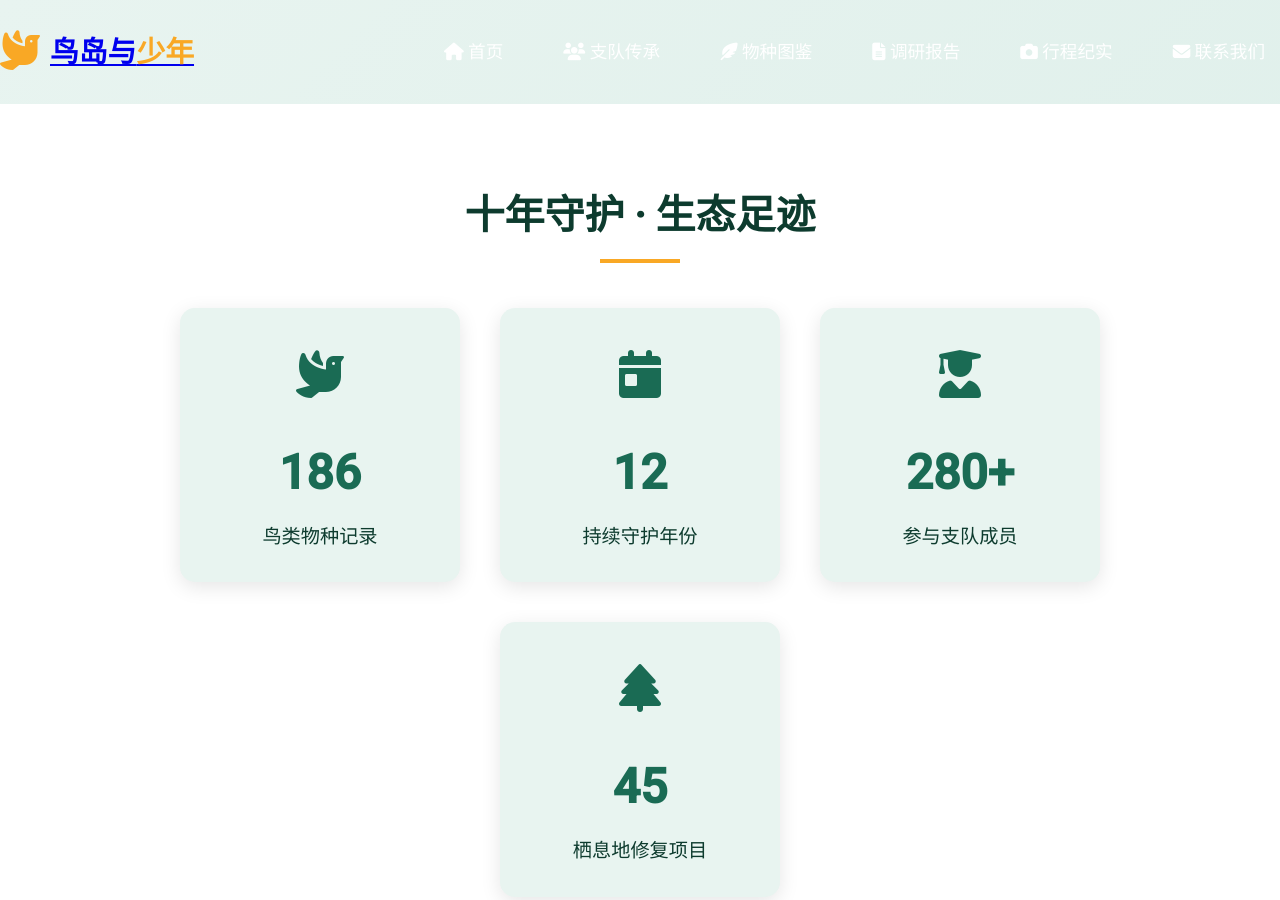
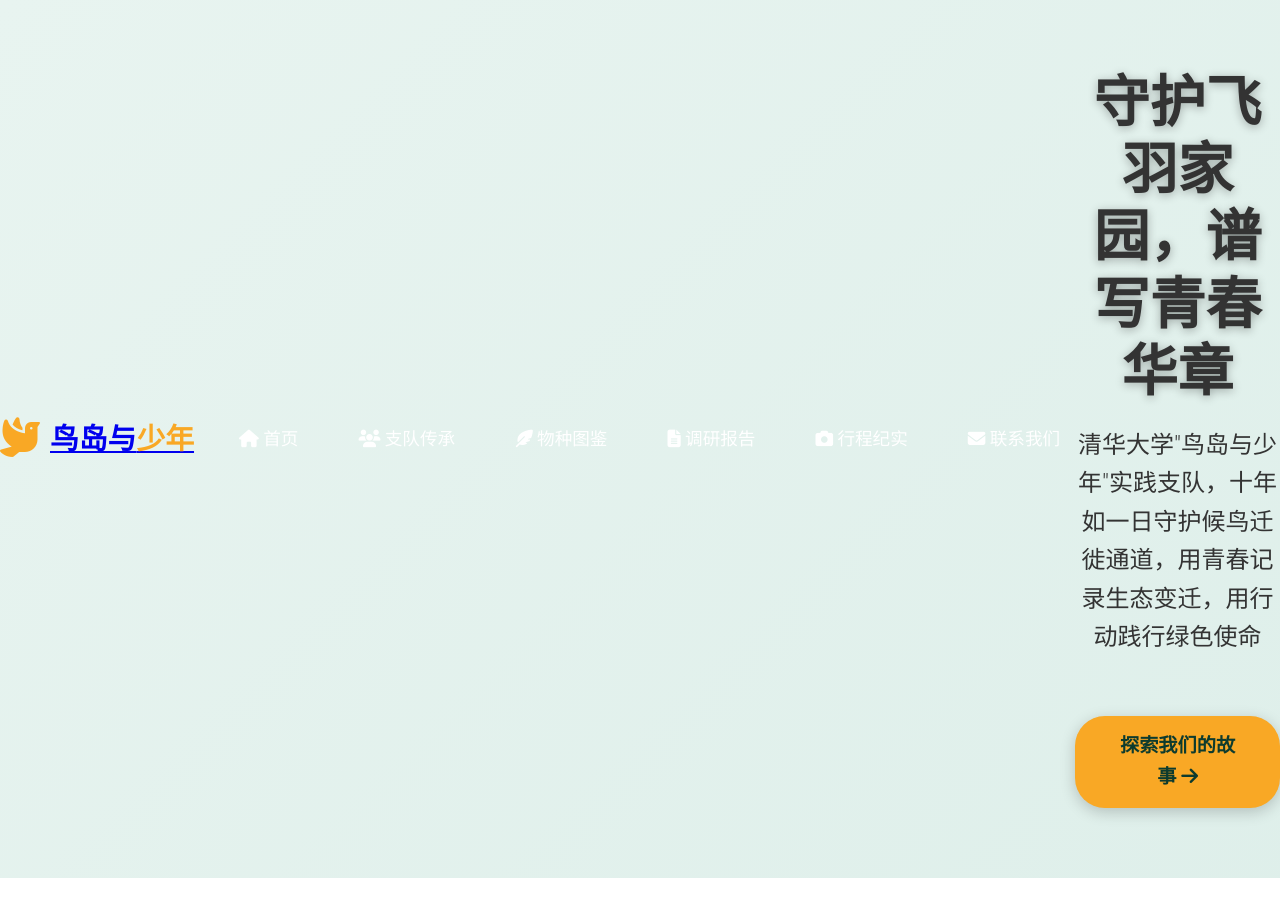
Before and after one commit to zf-li23/tsinghua_birdisland.github.io, a Jekyll site: the page built from index.html, in a window 1280 px wide and 900 px high. Built offline with Jekyll 4.4.1, drawn with Linux system fonts in a browser that asks for light colours.

Commit message:
Update home.html

```diff
--- a/_layouts/home.html
+++ b/_layouts/home.html
@@ -24,6 +24,13 @@
             <li><a href="{{ '/records/' | relative_url }}"><i class="fas fa-camera"></i> 行程纪实</a></li>
             <li><a href="{{ '/contact/' | relative_url }}"><i class="fas fa-envelope"></i> 联系我们</a></li>
         </ul>
+
+        <!-- 主视觉区域 -->
+        <section class="hero">
+            <h1>守护飞羽家园，谱写青春华章</h1>
+            <p>清华大学"鸟岛与少年"实践支队，十年如一日守护候鸟迁徙通道，用青春记录生态变迁，用行动践行绿色使命</p>
+            <a href="{{ '/about/' | relative_url }}" class="cta-button">探索我们的故事 <i class="fas fa-arrow-right"></i></a>
+        </section>
     </nav>
 
     <!-- 主要内容区域 -->
```
